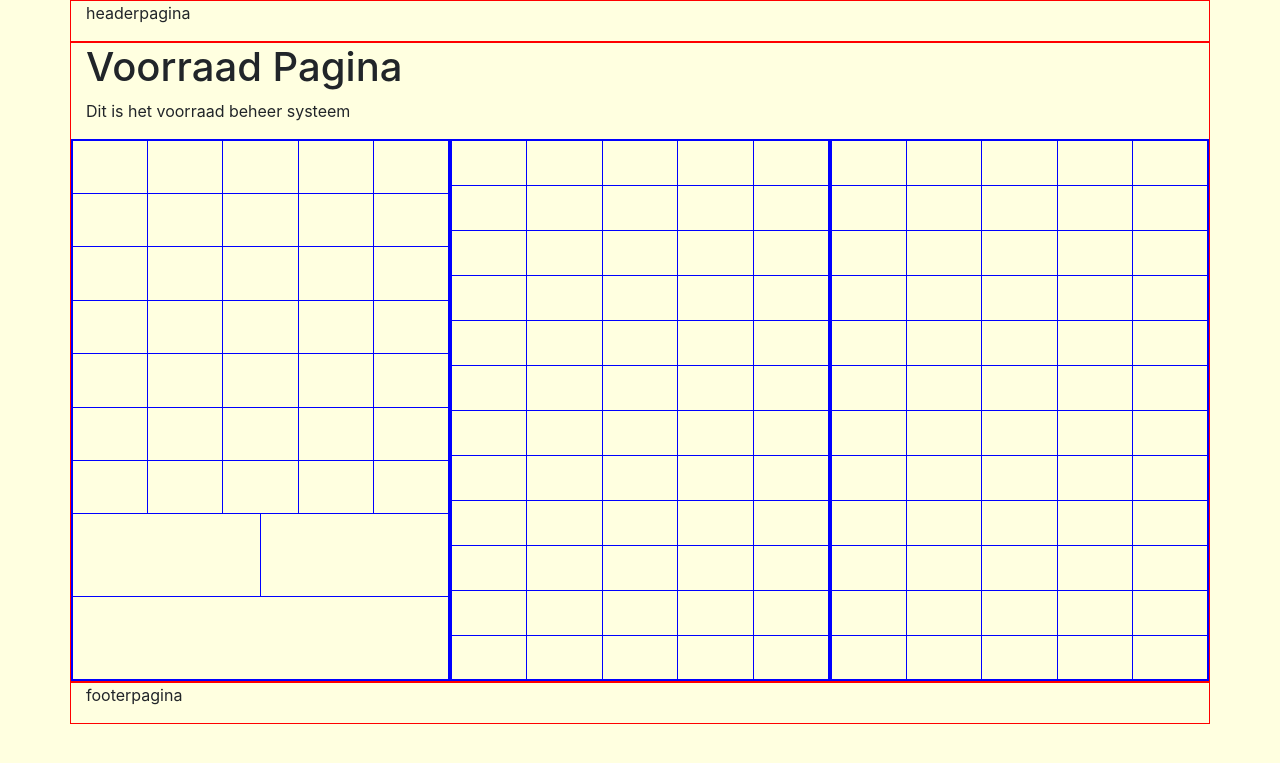
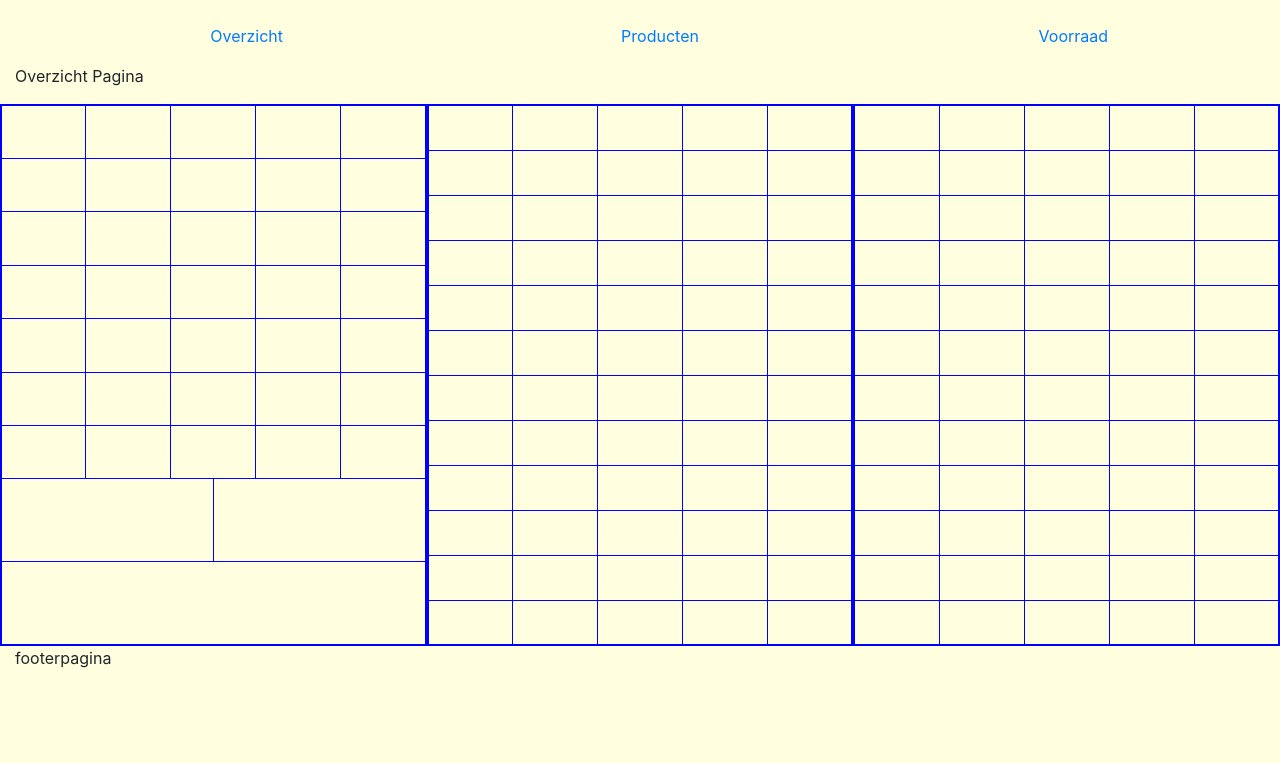
Before and after one commit to Frank-4a5a/Voorraad, a PHP site: page / in a window 1280 px wide. Shown: the top 763 px of the page. Run offline with PHP 8.4, Linux system fonts and the light colour scheme.

Commit message:
container html class

```diff
--- a/View/FooterView.php
+++ b/View/FooterView.php
@@ -1,5 +1,5 @@
 </div>
-<div class="container">
+<div class="container-fluid">
 <p>footerpagina</p>
 </div>
 </body>
--- a/View/HeaderView.php
+++ b/View/HeaderView.php
@@ -9,18 +9,12 @@
     <title></title>
   </head>
   <body>
-    <div class="container">
-      <p>headerpagina</p>
-        <!-- <nav class="nav-bar">
-          <div class="navbar-header">
-            <a class="navbar-brand" href="/">ToolsForEver</a>
-          </div>
-          <ul class="nav navbar-nav">
-            <li><a href="/ProductController/showProduct">Producten</a></li>
-            <li><a href="/VoorraadController/showVoorraad">Voorraad</a></li>
-            <li><a href="/LocatieController/showLocatie">Locatie</a></li>
-            <li><a href="/FabrikantController/showFabrikant">Fabrikant</a></li>
-          </ul>
-        </nav> -->
+    <div class="container-fluid">
+      <span class="col-12"></span>
+      <ul class="row navigationList">
+        <li class="col-4"><a href="/">Overzicht</a></li>
+        <li class="col-4"><a href="/ProductController/showProduct">Producten</a></li>
+        <li class="col-4"><a href="/VoorraadController/showVoorraad">Voorraad</a></li>
+      </ul>
     </div>
-    <div class="container">
+    <div class="container-fluid">
--- a/View/HomeView.php
+++ b/View/HomeView.php
@@ -1,5 +1,4 @@
-<h1>Voorraad Pagina</h1>
-<p>Dit is het voorraad beheer systeem</p>
+<p>Overzicht Pagina</p>
 <div class="row">
 <table class="col-4">
   <tr>
```
